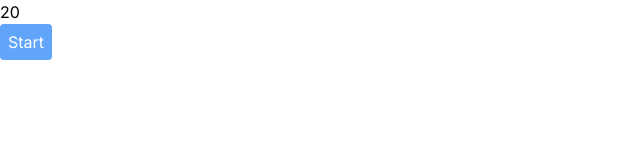
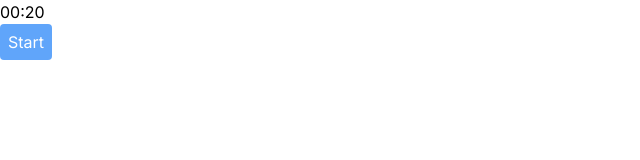
Before and after one commit to blakebt/pomodoro, a Next.js app: page / in a window 1280 px wide. Shown: the top 160 px of the page, without its empty margins (0-640 px from the left). Built offline with nearby package versions, Linux system fonts and the light colour scheme.

Commit message:
work on timer and formatting of timer display

```diff
--- a/src/app/page.tsx
+++ b/src/app/page.tsx
@@ -1,4 +1,12 @@
 'use client'
+
+import { minifySync } from "next/dist/build/swc";
+/*
+TODO
+
+extract all timer related code into a component
+
+*/
 
 import { useState, useEffect } from "react"
 
@@ -7,6 +15,13 @@ export default function Home() {
   const restTime: number = 5; // this will be the set time for the rest period in seconds
   const [currentTime, setCurrentTime] = useState<number>(startTime);
   const [buttonPressed, setButtonPressed] = useState<boolean>(false);
+
+  var totalSecondsLeft = currentTime;
+  var minutesLeft = Math.floor(totalSecondsLeft / 60);
+  totalSecondsLeft = totalSecondsLeft - (minutesLeft * 60);
+
+  const formattedMinutes = minutesLeft < 10 ? ('0' + minutesLeft) : minutesLeft;
+  const formattedSeconds = totalSecondsLeft < 10 ? ('0' + totalSecondsLeft) : totalSecondsLeft;
 
   const toggleTimer = () => {
     setButtonPressed(!buttonPressed)
@@ -31,7 +46,7 @@ export default function Home() {
 
   return (
     <div>
-      <div>{currentTime}</div>
+      <div>{`${formattedMinutes}:${formattedSeconds}`}</div>
       <button className="rounded bg-blue-400 px-2 py-1.5 text-white" onClick={toggleTimer}>{buttonPressed ? 'Pause' : 'Start'}</button>
     </div>
 
```
